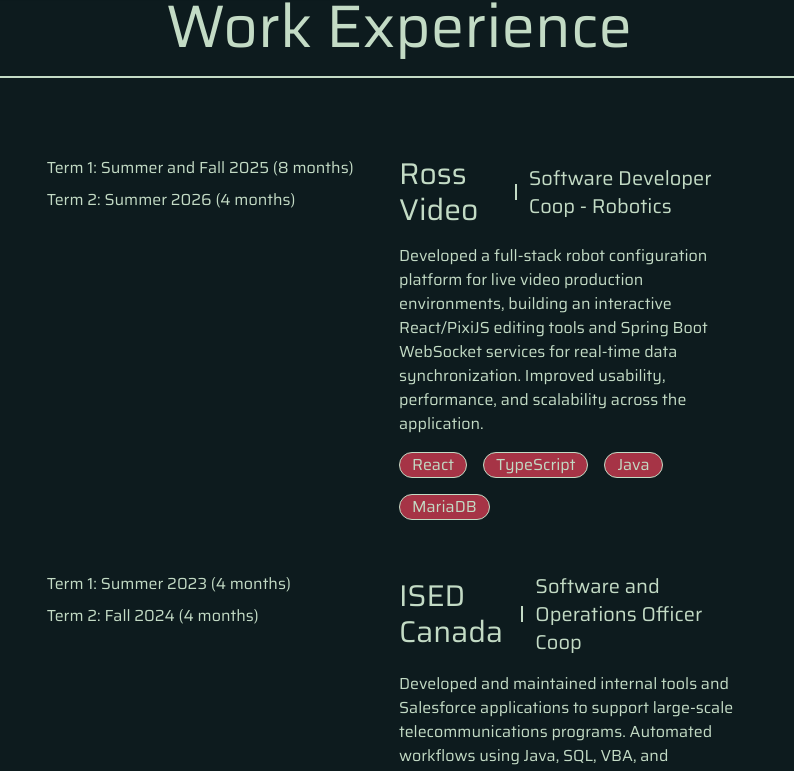
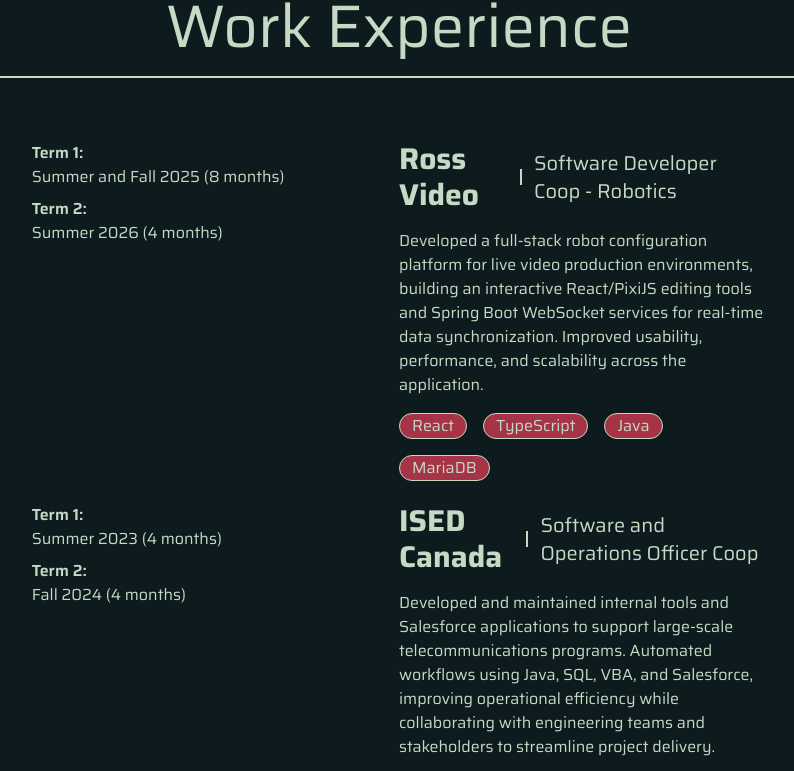
Before and after one commit to Egzavyer/portfolio, a React (Vite) app: page / in a window 1280 px wide. Shown: the part 1604-2375 px from the top of the page, without its empty margins (241-1035 px from the left). Built offline with nearby package versions, Linux system fonts and the light colour scheme.

Commit message:
fix: fix mobile styling

```diff
--- a/i18n/locales/en/translation.json
+++ b/i18n/locales/en/translation.json
@@ -24,15 +24,19 @@
     "title": "Work Experience",
     "work": {
       "rossvideo": {
-        "term1": "Term 1: Summer and Fall 2025 (8 months)",
-        "term2": "Term 2: Summer 2026 (4 months)",
+        "term1": "Term 1:",
+        "term2": "Term 2:",
+        "term1Dates": "Summer and Fall 2025 (8 months)",
+        "term2Dates": "Summer 2026 (4 months)",
         "company": "Ross Video",
         "title": "Software Developer Coop - Robotics",
         "description": "Developed a full-stack robot configuration platform for live video production environments, building an interactive React/PixiJS editing tools and Spring Boot WebSocket services for real-time data synchronization. Improved usability, performance, and scalability across the application."
       },
       "ised": {
-        "term1": "Term 1: Summer 2023 (4 months)",
-        "term2": "Term 2: Fall 2024 (4 months)",
+        "term1": "Term 1:",
+        "term2": "Term 2:",
+        "term1Dates": "Summer 2023 (4 months)",
+        "term2Dates": "Fall 2024 (4 months)",
         "company": "ISED Canada",
         "title": "Software and Operations Officer Coop",
         "description": "Developed and maintained internal tools and Salesforce applications to support large-scale telecommunications programs. Automated workflows using Java, SQL, VBA, and Salesforce, improving operational efficiency while collaborating with engineering teams and stakeholders to streamline project delivery."
--- a/i18n/locales/fr/translation.json
+++ b/i18n/locales/fr/translation.json
@@ -24,15 +24,19 @@
     "title": "Expérience Professionnelle",
     "work": {
       "rossvideo": {
-        "term1": "Période 1: Été et Automne 2025 (8 mois)",
-        "term2": "Période 2: Été 2026 (4 mois)",
+        "term1": "Période 1:",
+        "term2": "Période 2:",
+        "term1Dates": "Été et Automne 2025 (8 mois)",
+        "term2Dates": "Été 2026 (4 mois)",
         "company": "Ross Video",
         "title": "Dévelopeur Logiciel Coop - Robotique",
         "description": "Développement d’une plateforme de configuration robotique full-stack pour les environnements de production vidéo en direct, comprenant la création d’outils d’édition interactifs React/PixiJS et de services WebSocket Spring Boot pour la synchronisation des données en temps réel. Amélioration de l'utilisabilité, des performances et de l’évolutivité de l’application."
       },
       "ised": {
-        "term1": "Période 1: Été 2023 (4 mois)",
-        "term2": "Période 2: Automne 2024 (4 mois)",
+        "term1": "Période 1:",
+        "term2": "Période 2:",
+        "term1Dates": "Été 2023 (4 mois)",
+        "term2Dates": "Automne 2024 (4 mois)",
         "company": "ISED Canada",
         "title": "Officier en Logiciel et Opérations Coop",
         "description": "Développement et maintenance d’outils internes et d’applications Salesforce pour soutenir des programmes de télécommunications à grande échelle. Automatisation des flux de travail à l’aide de Java, SQL, VBA et Salesforce, améliorant ainsi l’efficacité opérationnelle tout en collaborant avec les équipes d’ingénierie et les parties prenantes pour rationaliser la réalisation des projets."
--- a/src/components/About.tsx
+++ b/src/components/About.tsx
@@ -22,8 +22,8 @@
       ref={aboutSectionRef}
       className="min-h-screen flex items-center justify-center w-10/12 "
     >
-      <div className="flex flex-col justify-center items-center gap-20 text-center xl:text-left xl:flex-row xl:justify-between">
-        <div className="flex flex-col flex-1 gap-3 border border-text p-10 rounded-2xl shadow-2xl shadow-primary-900 ">
+      <div className="flex flex-col justify-center items-center gap-20 text-center pt-20 xl:pt-0 xl:text-left xl:flex-row xl:justify-between">
+        <div className="flex flex-col flex-1 gap-3 border border-text p-10 rounded-2xl shadow-2xl shadow-primary-900">
           <h1 className="text-3xl xl:text-6xl">{t("about.blurb.title")}</h1>
           <div className="border w-full border-text" />
           <div className="flex flex-col gap-2 text-lg w-full xl:text-2xl">
@@ -82,11 +82,11 @@
 
 function TechIcon({ Icon, url, label }: TechIconProps) {
   return (
-    <li>
+    <li className="aspect-square">
       <a
         href={url}
         target="_blank"
-        className="hover:cursor-pointer flex flex-col gap-2 items-center justify-center"
+        className="rounded-2xl border border-transparent hover:border-text hover:cursor-pointer hover:shadow-2xl shadow-primary-900 flex flex-col gap-2 items-center justify-center"
       >
         <Icon width={70} height={70} />
         {label}
--- a/src/components/Experience.tsx
+++ b/src/components/Experience.tsx
@@ -15,16 +15,22 @@
     >
       <div className="flex flex-col gap-15 w-10/12 items-center justify-center ">
         <div className="flex flex-col gap-5 w-full">
-          <div className="text-3xl text-center xl:text-6xl">
+          <div className="text-3xl text-center pt-20 xl:text-6xl xl:pt-0">
             {t("experience.title")}
           </div>
           <div className="border w-full" />
         </div>
-        <ul className="flex flex-col items-center justify-center w-10/12 gap-4">
+        <ul className="flex flex-col items-center justify-center gap-4 xl:w-10/12">
           <WorkExperience
             dates={[
-              t("experience.work.rossvideo.term1"),
-              t("experience.work.rossvideo.term2"),
+              {
+                label: t("experience.work.rossvideo.term1"),
+                date: t("experience.work.rossvideo.term1Dates"),
+              },
+              {
+                label: t("experience.work.rossvideo.term2"),
+                date: t("experience.work.rossvideo.term2Dates"),
+              },
             ]}
             company={t("experience.work.rossvideo.company")}
             title={t("experience.work.rossvideo.title")}
@@ -34,8 +40,14 @@
           />
           <WorkExperience
             dates={[
-              t("experience.work.ised.term1"),
-              t("experience.work.ised.term2"),
+              {
+                label: t("experience.work.ised.term1"),
+                date: t("experience.work.ised.term1Dates"),
+              },
+              {
+                label: t("experience.work.ised.term2"),
+                date: t("experience.work.ised.term2Dates"),
+              },
             ]}
             company={t("experience.work.ised.company")}
             title={t("experience.work.ised.title")}
@@ -50,7 +62,7 @@
 }
 
 type WorkExperienceProps = {
-  dates: string[];
+  dates: { label: string; date: string }[];
   company: string;
   title: string;
   description: string;
@@ -67,16 +79,25 @@
   url,
 }: WorkExperienceProps) {
   return (
-    <a href={url} target="_blank" className="hover:cursor-pointer">
-      <li className="grid p-4 border-2 border-transparent hover:border-accent hover:shadow-2xl shadow-primary-900 rounded-2xl xl:grid-cols-2">
+    <a
+      href={url}
+      target="_blank"
+      className="hover:cursor-pointer border rounded-2xl p-2 xl:border-transparent xl:rounded-none xl:p-0"
+    >
+      <li className="grid border-2 border-transparent hover:border-accent hover:shadow-2xl shadow-primary-900 rounded-2xl xl:grid-cols-2">
         <ul className="flex flex-col gap-2">
           {dates.map((date) => {
-            return <li key={date}>{date}</li>;
+            return (
+              <li key={date.date}>
+                <h3 className="font-semibold">{date.label}</h3>
+                <p>{date.date}</p>
+              </li>
+            );
           })}
         </ul>
-        <div className="flex flex-col flex-1 gap-4">
+        <div className="flex flex-col flex-1 gap-4 pt-3 xl:pt-0">
           <div className="flex flex-row items-center gap-3">
-            <h1 className="text-xl xl:text-3xl">{company}</h1>
+            <h1 className="text-xl font-bold xl:text-3xl">{company}</h1>
             <div className="border h-4" />
             <h2 className="text-md xl:text-xl">{title}</h2>
           </div>
--- a/src/components/Navbar.tsx
+++ b/src/components/Navbar.tsx
@@ -26,7 +26,7 @@
 
   return (
     <div>
-      <div className="flex justify-end fixed z-10 top-4 right-4 xl:hidden">
+      <div className="flex justify-end fixed z-10 top-5 right-2 xl:hidden">
         <div className="flex items-center">
           {isOpen ? (
             <button
```
